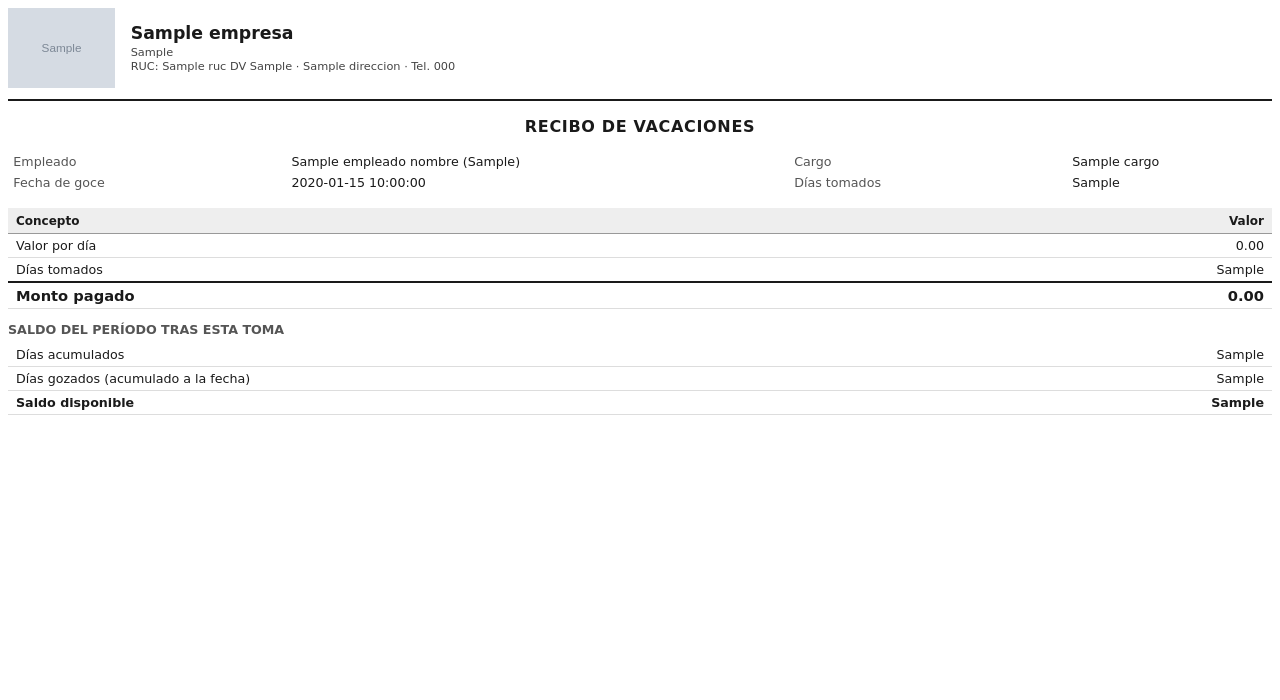
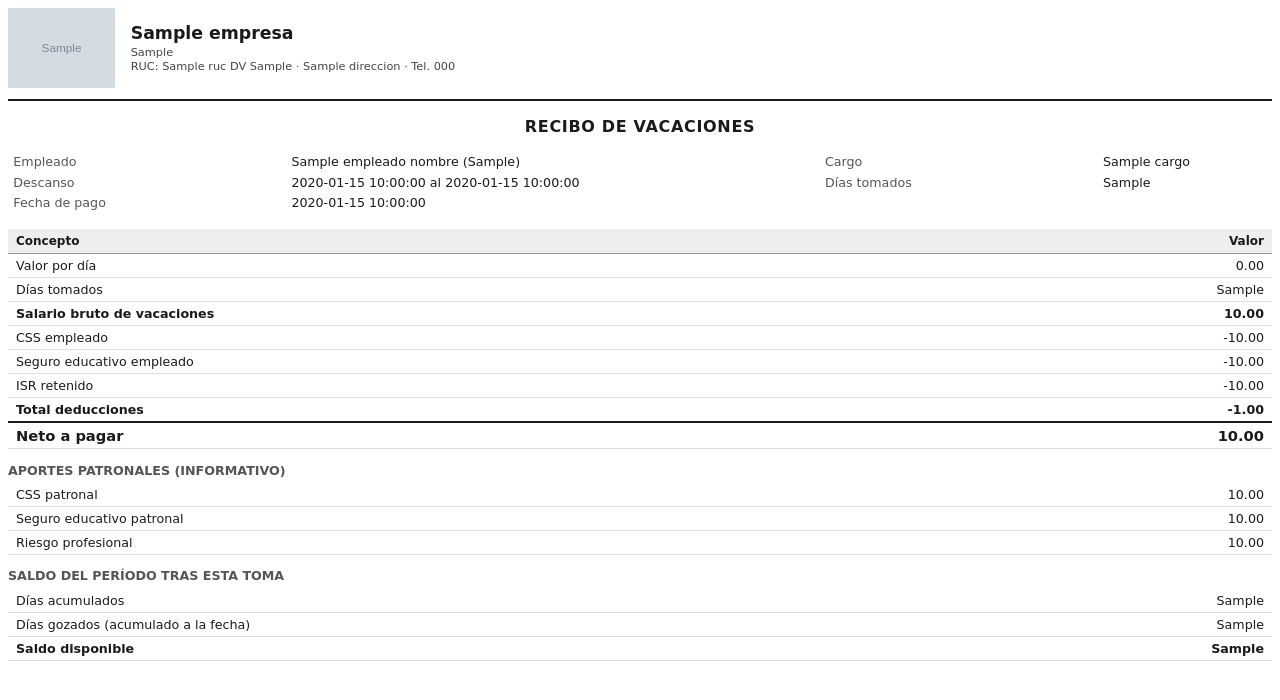
Before and after one commit to JheysonSegura/Modulo-de-Planilla-Lina, a Python web app: template backend/app/templates/recibo_vacacion.html in a window 1280 px wide. Shown: the top 700 px of the page. Run offline with Jinja, Linux system fonts and the light colour scheme; the template is opened without the code that fills it: most values are stand-ins (such as "Sample title", 1, 10 or a date in 2020); grey boxes marked "Sample" are stand-in pictures.

Commit message:
Muestra descuentos de ley y neto en el recibo de vacaciones
El recibo de vacaciones (PDF/Excel) ahora muestra bruto, CSS, Seguro
Educativo, ISR, neto a pagar, fecha de pago y aportes patronales cuando la
toma tiene planilla de vacaciones. Las tomas anteriores al cambio se
siguen mostrando solo con el bruto. El recibo de pago genérico se titula
"Vacaciones" para planillas de ese tipo.

Co-Authored-By: Claude Opus 5.5 <noreply@anthropic.com>

```diff
--- a/backend/app/templates/recibo_pago.html
+++ b/backend/app/templates/recibo_pago.html
@@ -10,6 +10,7 @@
 
     <h2 class="titulo-documento">
         {% if planilla_tipo == "decimo_tercer_mes" %}Recibo de pago &mdash; Décimo tercer mes
+        {% elif planilla_tipo == "vacaciones" %}Recibo de pago &mdash; Vacaciones
         {% else %}Recibo de pago{% endif %}
     </h2>
 
--- a/backend/app/templates/recibo_vacacion.html
+++ b/backend/app/templates/recibo_vacacion.html
@@ -8,7 +8,7 @@
 <body>
     {% include "_base_recibo.html" %}
 
-    <h2 class="titulo-documento">Recibo de vacaciones</h2>
+    <h2 class="titulo-documento">Recibo de vacaciones{% if anulada %} &mdash; ANULADO{% endif %}</h2>
 
     <table class="datos-empleado">
         <tr>
@@ -18,13 +18,47 @@
             <td>{{ cargo }}</td>
         </tr>
         <tr>
-            <td class="etiqueta">Fecha de goce</td>
-            <td>{{ fecha }}</td>
+            <td class="etiqueta">Descanso</td>
+            <td>{{ fecha }} al {{ fecha_fin_goce }}</td>
             <td class="etiqueta">Días tomados</td>
             <td>{{ dias_tomados }}</td>
         </tr>
+        {% if pago %}
+        <tr>
+            <td class="etiqueta">Fecha de pago</td>
+            <td>{{ pago.fecha_pago }}</td>
+            <td class="etiqueta"></td>
+            <td></td>
+        </tr>
+        {% endif %}
     </table>
 
+    {% if pago %}
+    <table class="desglose">
+        <thead>
+            <tr><th>Concepto</th><th class="monto">Valor</th></tr>
+        </thead>
+        <tbody>
+            <tr><td>Valor por día</td><td class="monto">{{ "%.2f"|format(valor_dia) }}</td></tr>
+            <tr><td>Días tomados</td><td class="monto">{{ dias_tomados }}</td></tr>
+            <tr class="subtotal"><td>Salario bruto de vacaciones</td><td class="monto">{{ "%.2f"|format(pago.salario_bruto) }}</td></tr>
+            <tr><td>CSS empleado</td><td class="monto">-{{ "%.2f"|format(pago.css_empleado) }}</td></tr>
+            <tr><td>Seguro educativo empleado</td><td class="monto">-{{ "%.2f"|format(pago.seguro_educativo_empleado) }}</td></tr>
+            <tr><td>ISR retenido</td><td class="monto">-{{ "%.2f"|format(pago.isr_retenido) }}</td></tr>
+            <tr class="subtotal"><td>Total deducciones</td><td class="monto">-{{ "%.2f"|format(pago.total_deducciones) }}</td></tr>
+            <tr class="total"><td>Neto a pagar</td><td class="monto">{{ "%.2f"|format(pago.salario_neto) }}</td></tr>
+        </tbody>
+    </table>
+
+    <div class="seccion-titulo">Aportes patronales (informativo)</div>
+    <table class="desglose">
+        <tbody>
+            <tr><td>CSS patronal</td><td class="monto">{{ "%.2f"|format(pago.css_patronal) }}</td></tr>
+            <tr><td>Seguro educativo patronal</td><td class="monto">{{ "%.2f"|format(pago.seguro_educativo_patronal) }}</td></tr>
+            <tr><td>Riesgo profesional</td><td class="monto">{{ "%.2f"|format(pago.riesgo_profesional_patronal) }}</td></tr>
+        </tbody>
+    </table>
+    {% else %}
     <table class="desglose">
         <thead>
             <tr><th>Concepto</th><th class="monto">Valor</th></tr>
@@ -35,6 +69,7 @@
             <tr class="total"><td>Monto pagado</td><td class="monto">{{ "%.2f"|format(monto) }}</td></tr>
         </tbody>
     </table>
+    {% endif %}
 
     <div class="seccion-titulo">Saldo del período tras esta toma</div>
     <table class="desglose">
```
Also changed, not shown: backend/app/services/reportes_service.py (+39 -1 lines), backend/tests/test_reportes_service.py (+40 -0 lines).
